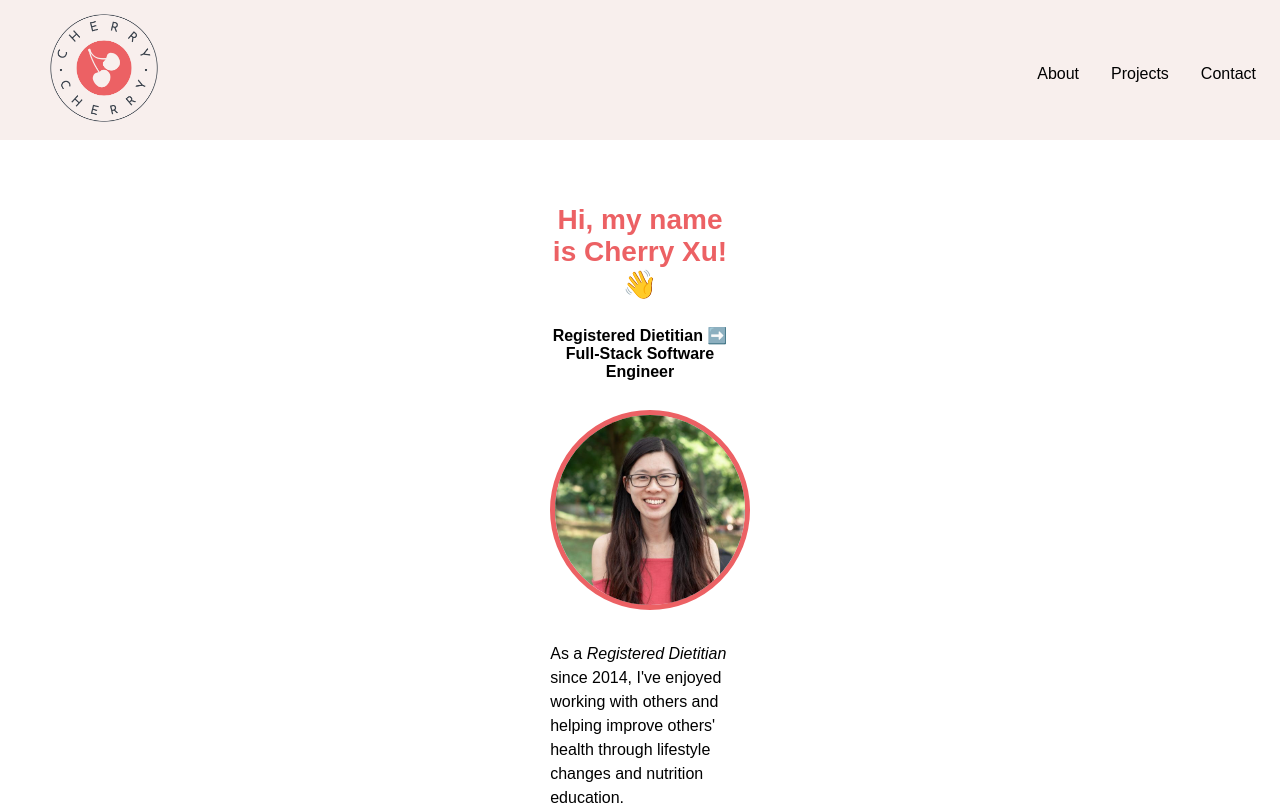
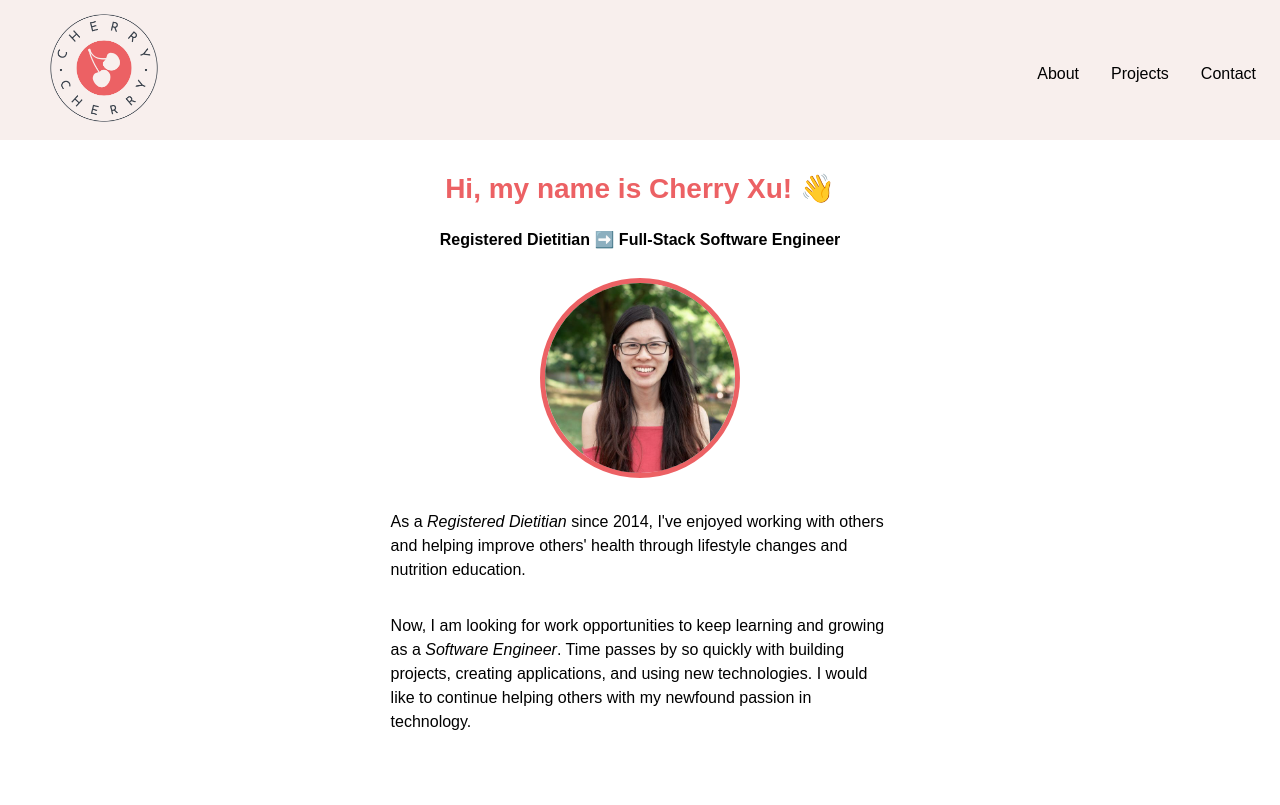
Before and after one commit to mscherryxu/portfolio-ts, a React (Create React App) app: page / in a window 1280 px wide. Shown: the top 805 px of the page. Built offline with nearby package versions, Linux system fonts and the light colour scheme.

Commit message:
Changed home and about page along with CSS styling for overall website

```diff
--- a/src/App.css
+++ b/src/App.css
@@ -22,9 +22,9 @@ a {
 a:hover {
   color: #EC6164;
 }
-
+/*
 .routes-container {
   margin: auto;
   padding: 2rem 1.6rem;
   max-width: 550px;
-}
+} */
--- a/src/RoutesComponent.js
+++ b/src/RoutesComponent.js
@@ -7,14 +7,12 @@ import Contact from "./components/Contact";
 
 const RoutesComponent = () => {
   return (
-    <div className="routes-container">
     <Routes>
       <Route path="/" element={<Home />} />
       <Route path="/about" element={<About />} />
       <Route path="/projects" element={<Projects />} />
       <Route path="/contact" element={<Contact />} />
     </Routes>
-    </div>
   );
 };
 
--- a/src/components/About.js
+++ b/src/components/About.js
@@ -3,7 +3,6 @@ import React from "react";
 const About = () => {
   return (
     <div className="outer-container">
-      <div className="about-parent-container">
       <h1 className="intro">
         About Me
         <img
@@ -14,8 +13,8 @@ const About = () => {
       </h1>
       <p className="intro-p">
         Born in <span className="city">New York, New York</span> and raised in{" "}
-          <span className="city">Brooklyn, NY</span> by parents who immigrated
-          to America.
+        <span className="city">Brooklyn, NY</span> by parents who immigrated to
+        America.
       </p>
       <p className="intro-p">
         I enjoy learning and speaking in different languages. I also enjoy
@@ -38,7 +37,6 @@ const About = () => {
         </ul>
       </div>
     </div>
-    </div>
   );
 };
 
--- a/src/components/Home.js
+++ b/src/components/Home.js
@@ -3,7 +3,6 @@ import React from "react";
 const Home = () => {
   return (
     <div className="outer-container">
-      <div className="about-parent-container">
       <h1 className="intro">Hi, my name is Cherry Xu! 👋</h1>
       <h2 className="career-title">
         Registered Dietitian ➡️ Full-Stack Software Engineer
@@ -11,17 +10,15 @@ const Home = () => {
       <img src="/images/Cherry.jpeg" alt="Cherry" className="profile-image" />
       <p className="intro-p">
         As a <i>Registered Dietitian</i> since 2014, I've enjoyed working with
-          others and helping improve others' health through lifestyle changes
-          and nutrition education.
+        others and helping improve others' health through lifestyle changes and
+        nutrition education.
       </p>
       <p className="intro-p">
-          Now, I am looking for work opportunities to keep learning and growing
-          as a <i>Software Engineer</i>. Time passes by so quickly with building
+        Now, I am looking for work opportunities to keep learning and growing as
+        a <i>Software Engineer</i>. Time passes by so quickly with building
         projects, creating applications, and using new technologies. I would
-          like to continue helping others with my newfound passion in
-          technology.
+        like to continue helping others with my newfound passion in technology.
       </p>
-      </div>
     </div>
   );
 };
--- a/src/components/Projects.js
+++ b/src/components/Projects.js
@@ -17,7 +17,7 @@ const Projects = () => {
             alt="Gif of Lift the World App"
           />
         </a>
-        <div className="list">
+        <div>
           <p>
             Worked with a team of 4 engineers to build a progressive web app
             (PWA) to track users' weightlifting progress and help users develop
@@ -59,7 +59,7 @@ const Projects = () => {
           alt="Gif of Baked By Fullstack"
           className="project-baked-gif"
         />
-        <div className="list">
+        <div>
           <p>
             Team project with 4 engineers to build an e-commerce site where
             guests and logged-in users can purchase baked goods. Admin can edit,
--- a/src/styles/home.css
+++ b/src/styles/home.css
@@ -1,10 +1,9 @@
 .outer-container {
   display: flex;
   flex-direction: column;
-  margin-left: auto;
-  margin-right: auto;
-  width: 60%;
-  padding-top: 2rem;
+  margin: auto;
+  padding: 2rem 1.6rem;
+  max-width: 550px;
 }
 
 .intro {
--- a/src/styles/media-queries.css
+++ b/src/styles/media-queries.css
@@ -16,32 +16,18 @@
     justify-content: flex-end;
   }
 
-  .outer-container {
-    padding-top: 2rem;
-  }
-
-  .about-parent-container {
-    display: flex;
-    flex-direction: column;
-    margin-left: auto;
-    margin-right: auto;
-    width: 60%;
-  }
-
   .project-container {
     display: flex;
     flex-direction: row;
     justify-content: center;
-    padding-bottom: 2rem;
+    margin-bottom: 2rem;
   }
 
-  .project-gif {
-    display: flex;
-    margin: auto;
+  .project-lift-gif {
+    margin-right: 3rem;
   }
 
-  .list {
-    width: 35%;
-    margin: 0rem 10rem -2rem 0;
+  .project-baked-gif {
+    margin-right: 3rem;
   }
 }
--- a/src/styles/projects.css
+++ b/src/styles/projects.css
@@ -1,7 +1,10 @@
 .projects-parent-container {
-  display: flex;
+  /*display: flex;
   flex-direction: column;
-  align-items: center;
+  align-items: center;*/
+}
+.projects-parent-container h1, .projects-parent-container h2{
+  text-align: center;
 }
 
 .project-container {
@@ -18,8 +21,8 @@
 
 .project-lift-gif {
   display: flex;
-  margin: auto;
   padding-bottom: 1rem;
+  margin-right: 0;
 }
 
 .project-baked-gif {
```
Lines whose indentation alone changed are shown as unchanged.
